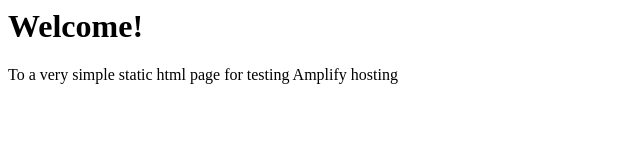
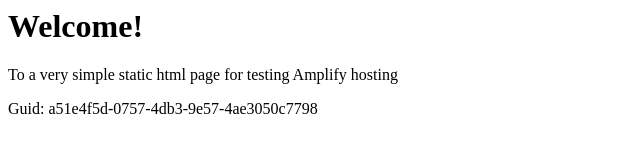
Before and after one commit to amplify-github-test-hkg/Github-PR-Commit-Integration-Test-DoNotTouch-GitHubAutoBuildPrPreviewCanaryTest-v1-prod-ap-east-1, a website: page src/index.html in a window 1280 px wide. Shown: the whole page, without its empty margins (0-640 px from the left). Drawn offline with Linux system fonts and the light colour scheme.

Commit message:
commit from integ tests

```diff
--- a/src/index.html
+++ b/src/index.html
@@ -1,3 +1,5 @@
+
+
 <html lang="en">
 
 <head>
@@ -10,6 +12,6 @@
 <body>
     <h1>Welcome!</h1>
     <p>To a very simple static html page for testing Amplify hosting</p>
-</body>
+    <p>Guid: a51e4f5d-0757-4db3-9e57-4ae3050c7798</p></body>
 
 </html>
```
